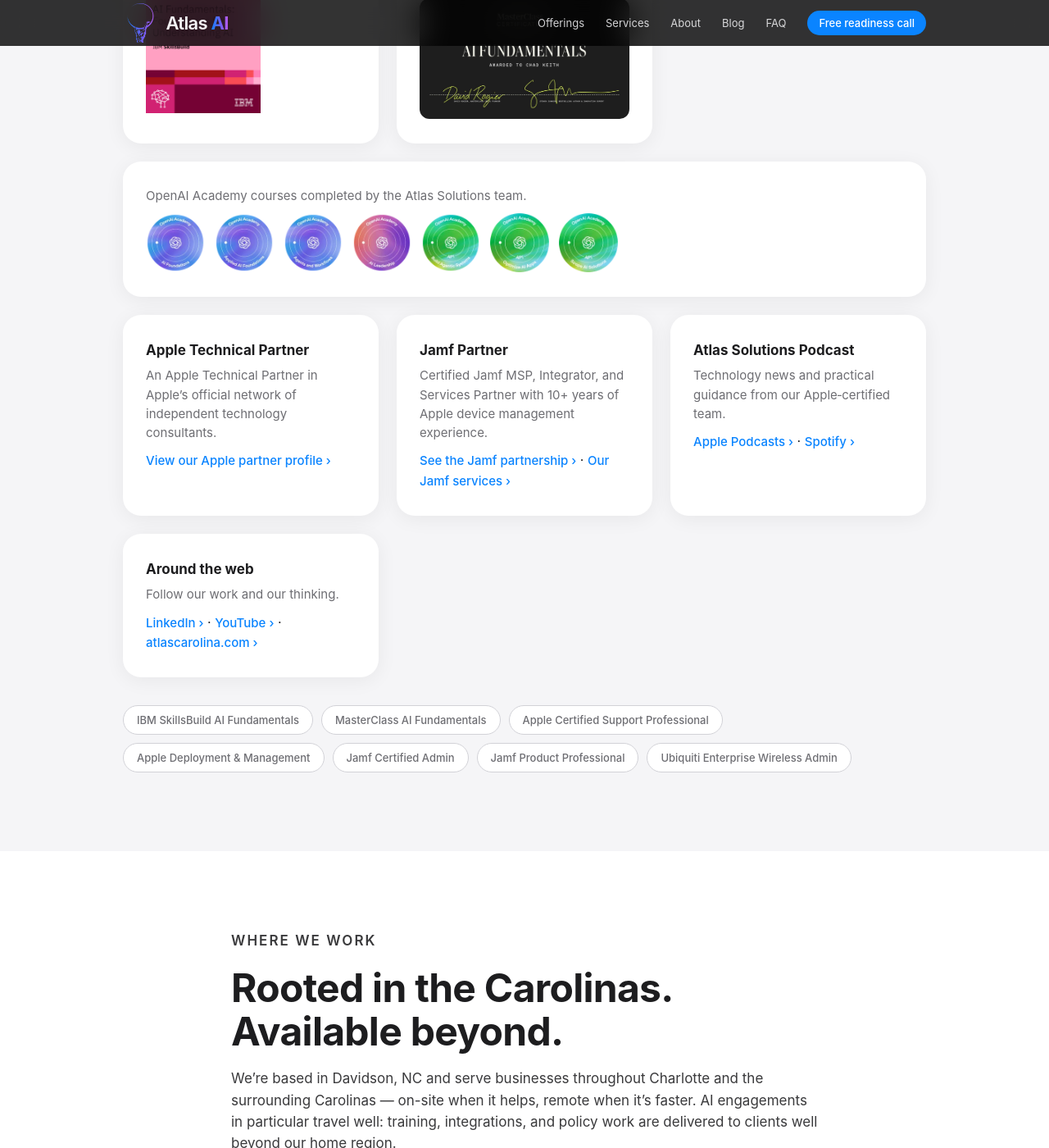
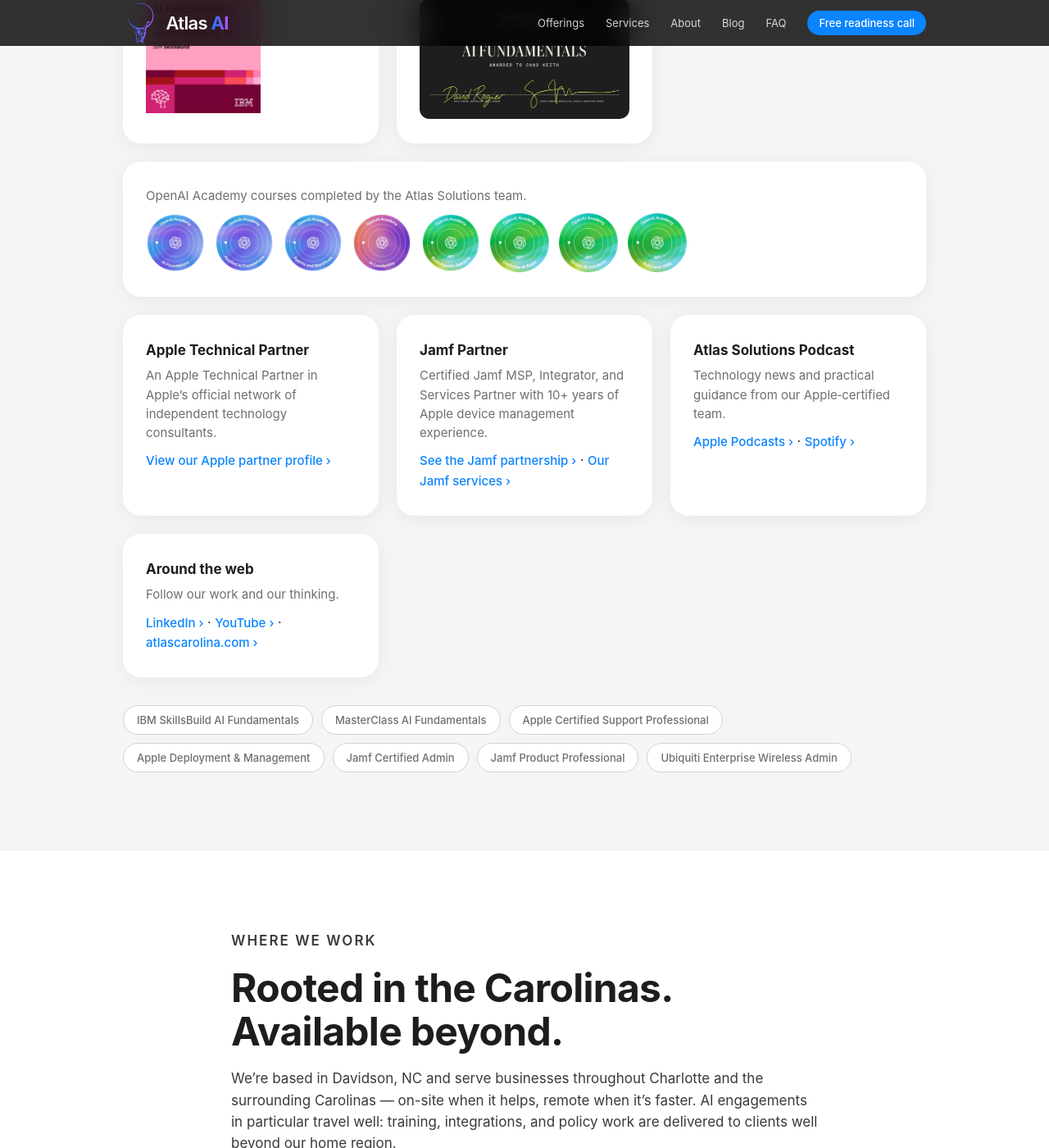
Before and after one commit to chadakeith/atlas-solutions-ai, a Jekyll site: the page about.html, which Jekyll copies as it is, in a window 1280 px wide and 1400 px high, scrolled down 4757 px. Shown: the whole window at 82% size. Built offline with Jekyll 4.4.1, drawn with Linux system fonts in a browser that asks for light colours.

Commit message:
Add the Build with Retrieval-Augmented Generation OpenAI Academy badge.
The badge joins the Home and About rows after Scope AI Solutions. Wrap rules now cover eight badges: one row on desktop, 4+4 when narrower, and 3+3+2 in the tight About card.

```diff
--- a/about.html
+++ b/about.html
@@ -285,6 +285,12 @@
                 <img src="assets/img/credentials/openai-academy-scope-ai-solutions-badge.png" alt="OpenAI Academy Scope AI Solutions course badge" width="72" height="72" loading="lazy" decoding="async">
               </picture>
             </a>
+            <a href="https://oaiacademy.credential.net/366aadc9-32cc-4a15-a9b5-7f59045f1dc3" target="_blank" rel="noopener">
+              <picture>
+                <source srcset="assets/img/credentials/openai-academy-build-with-rag-badge.webp" type="image/webp">
+                <img src="assets/img/credentials/openai-academy-build-with-rag-badge.png" alt="OpenAI Academy Build with Retrieval-Augmented Generation course badge" width="72" height="72" loading="lazy" decoding="async">
+              </picture>
+            </a>
           </div>
         </div>
         <div class="cred reveal">
--- a/assets/style.css
+++ b/assets/style.css
@@ -347,10 +347,10 @@ a.card-link:hover { text-decoration: none; }
   display: block; width: 72px; height: 72px;
 }
 .cred:has(.oai-badge-row) { grid-column: 1 / -1; }
-/* Seven 72px badges need 576px on one line. Narrower: 4+3, then 3+2+2. */
+/* Eight 72px badges need 660px on one line. Narrower: 4+4, then 3+3+2. */
 #backed-by .prose,
 .cred:has(.oai-badge-row) { container-type: inline-size; }
-@container (max-width: 575px) {
+@container (max-width: 659px) {
   .oai-badge-row a:nth-child(4) {
     margin-right: calc(100% - 4 * 72px - 3 * 12px);
   }
@@ -360,8 +360,8 @@ a.card-link:hover { text-decoration: none; }
   .oai-badge-row a:nth-child(3) {
     margin-right: calc(100% - 3 * 72px - 2 * 12px);
   }
-  .oai-badge-row a:nth-child(5) {
-    margin-right: calc(100% - 2 * 72px - 12px);
+  .oai-badge-row a:nth-child(6) {
+    margin-right: calc(100% - 3 * 72px - 2 * 12px);
   }
 }
 .pill-row { display: flex; flex-wrap: wrap; gap: 10px; margin-top: 34px; }
--- a/index.html
+++ b/index.html
@@ -462,6 +462,12 @@
             <img src="assets/img/credentials/openai-academy-scope-ai-solutions-badge.png" alt="OpenAI Academy Scope AI Solutions course badge" width="72" height="72" loading="lazy" decoding="async">
           </picture>
         </a>
+        <a href="https://oaiacademy.credential.net/366aadc9-32cc-4a15-a9b5-7f59045f1dc3" target="_blank" rel="noopener">
+          <picture>
+            <source srcset="assets/img/credentials/openai-academy-build-with-rag-badge.webp" type="image/webp">
+            <img src="assets/img/credentials/openai-academy-build-with-rag-badge.png" alt="OpenAI Academy Build with Retrieval-Augmented Generation course badge" width="72" height="72" loading="lazy" decoding="async">
+          </picture>
+        </a>
       </div>
     </div>
   </section>
```
